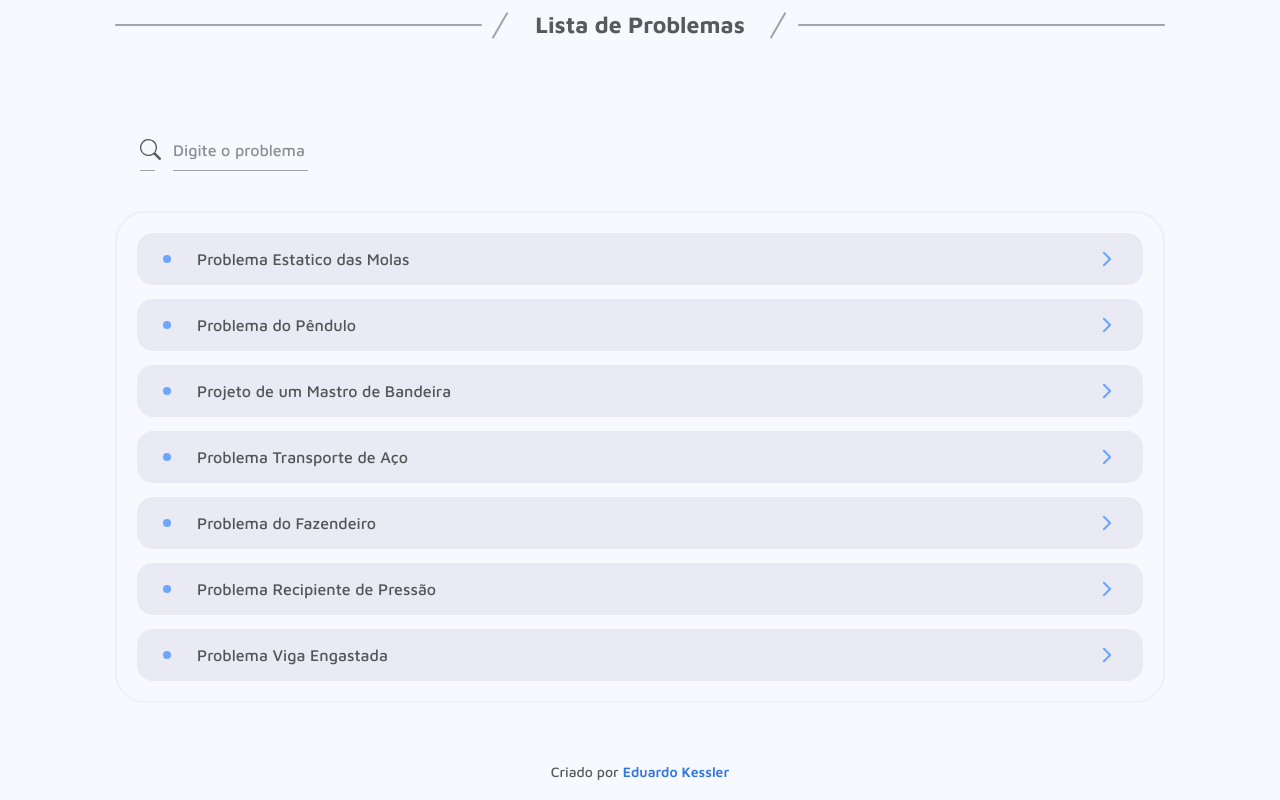
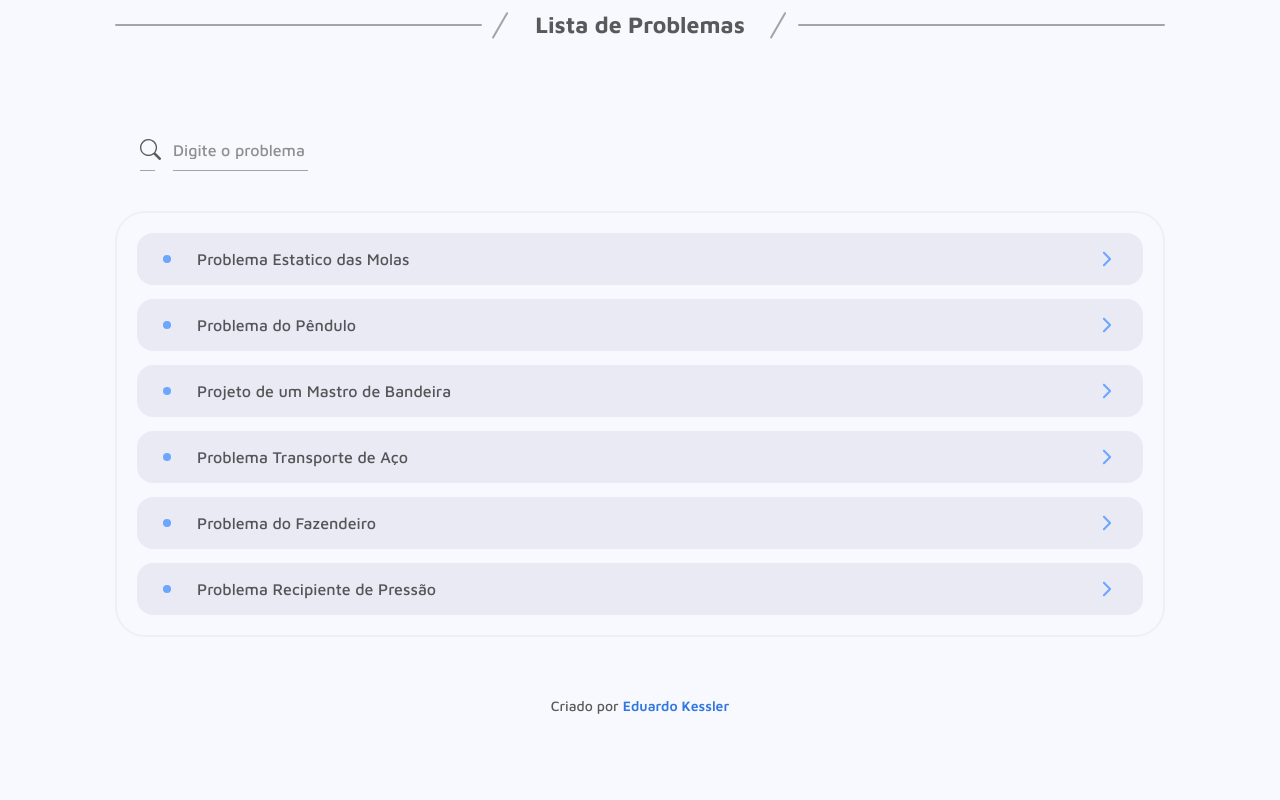
Before and after one commit to KesslerUstra/project_EDM, a Next.js app: page / in a window 1280 px wide. Shown: the part 612-1412 px from the top of the page. After the commit the page ends 1346 px from the top, so only its background shows below. Built offline with nearby package versions, Linux system fonts and the light colour scheme.

Commit message:
temp - retirada do viga engastada

```diff
--- a/app/assets/routes.js
+++ b/app/assets/routes.js
@@ -22,9 +22,5 @@ export const routes = [
     {
         name: 'Problema Recipiente de Pressão',
         href: '/problems/pressure'
-    },
-    {
-        name: 'Problema Viga Engastada',
-        href: '/problems/beam'
     }
 ]
```
